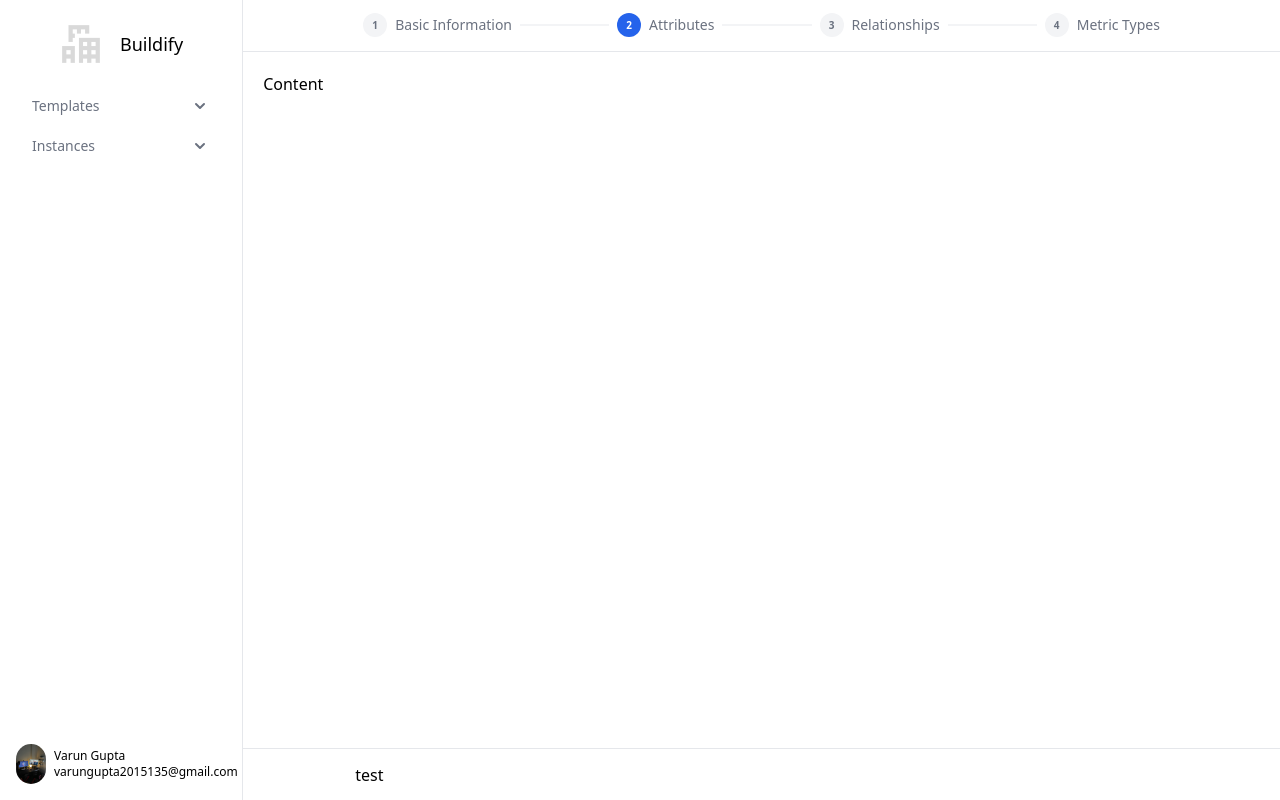
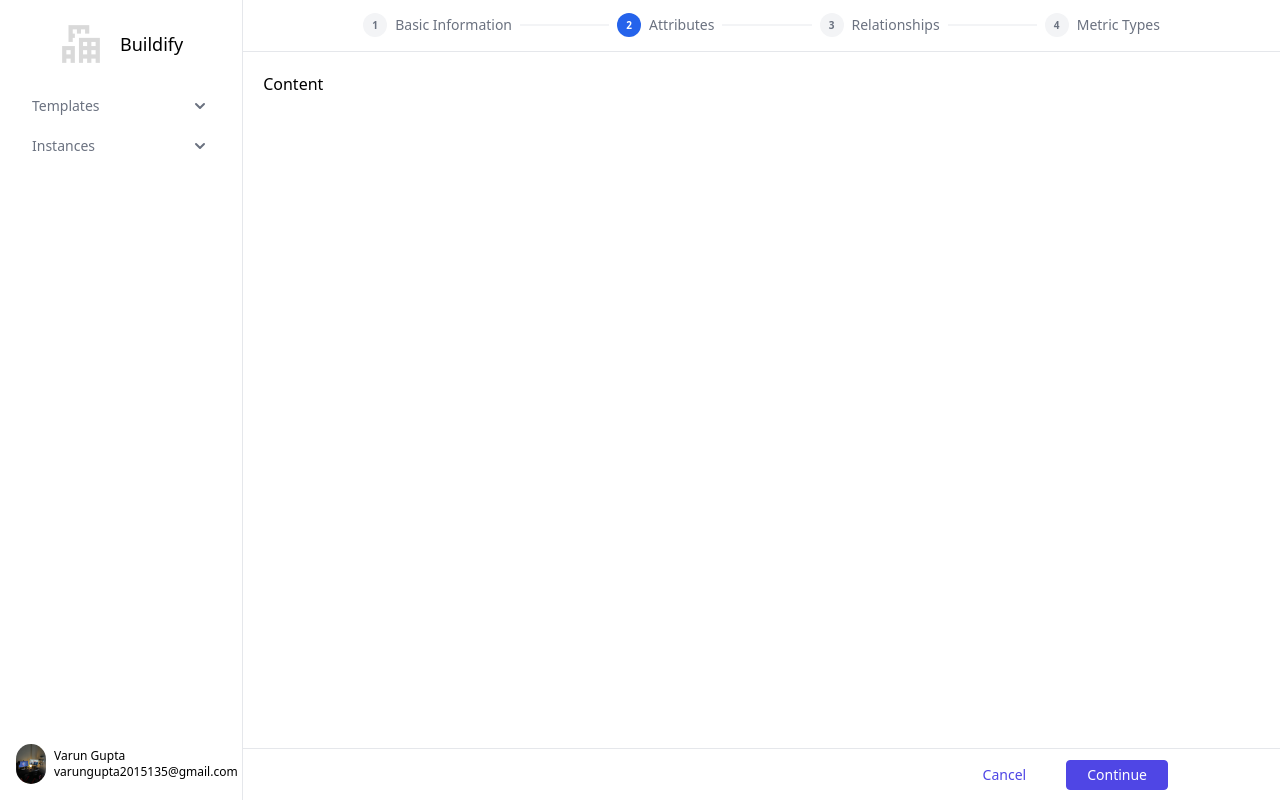
Before and after one commit to buildifyy/ui, a React (Vite) app: page / in a window 1280 px wide. Built offline with nearby package versions, Linux system fonts and the light colour scheme.

Commit message:
added buttons to footer

```diff
--- a/src/components/Footer/Footer.tsx
+++ b/src/components/Footer/Footer.tsx
@@ -1,3 +1,16 @@
 export const Footer = () => {
-  return <div className="flex h-[60px] px-28 items-center border-t">test</div>;
+  return (
+    <div className="grid h-[60px] px-28 items-center border-t grid-cols-[1fr,1fr,auto]">
+      <div className="grid-item"></div>
+      <div className="grid-item"></div>
+      <div className="grid-item">
+        <div className="inline-block rounded px-5 py-1 w-fit text-sm font-medium text-indigo-600 hover:bg-indigo-600 hover:text-white focus:outline-none focus:ring active:bg-indigo-500">
+          Cancel
+        </div>
+        <div className="inline-block rounded border border-indigo-600 bg-indigo-600 px-5 py-1 w-fit text-sm font-medium text-white hover:bg-transparent hover:text-indigo-600 focus:outline-none focus:ring active:text-indigo-500 ml-5">
+          Continue
+        </div>
+      </div>
+    </div>
+  );
 };
```
